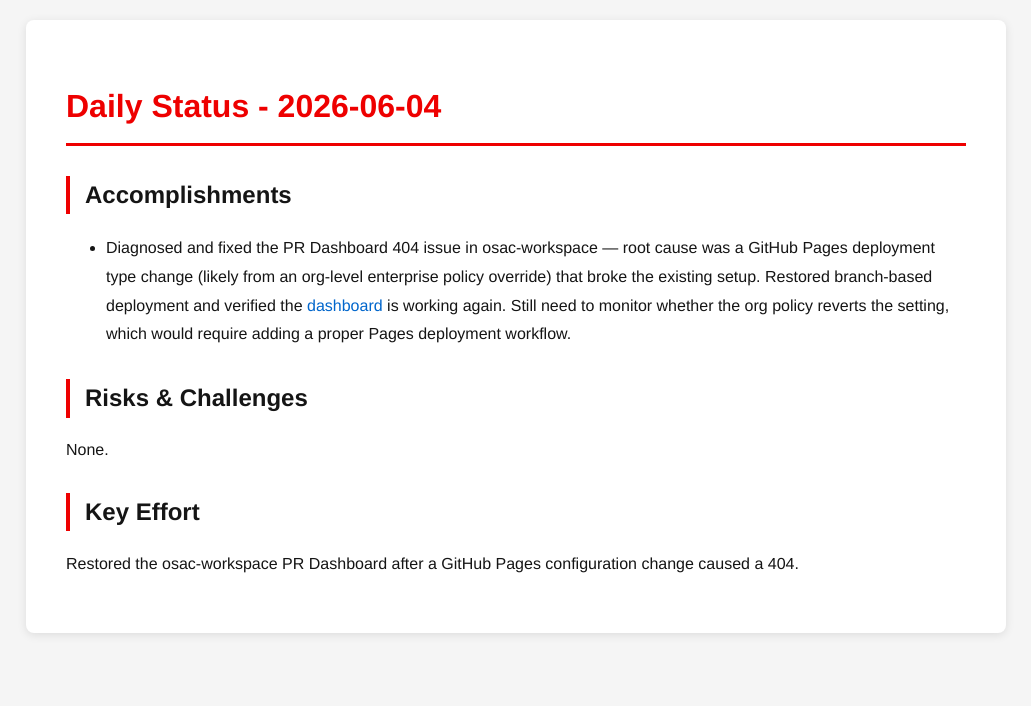
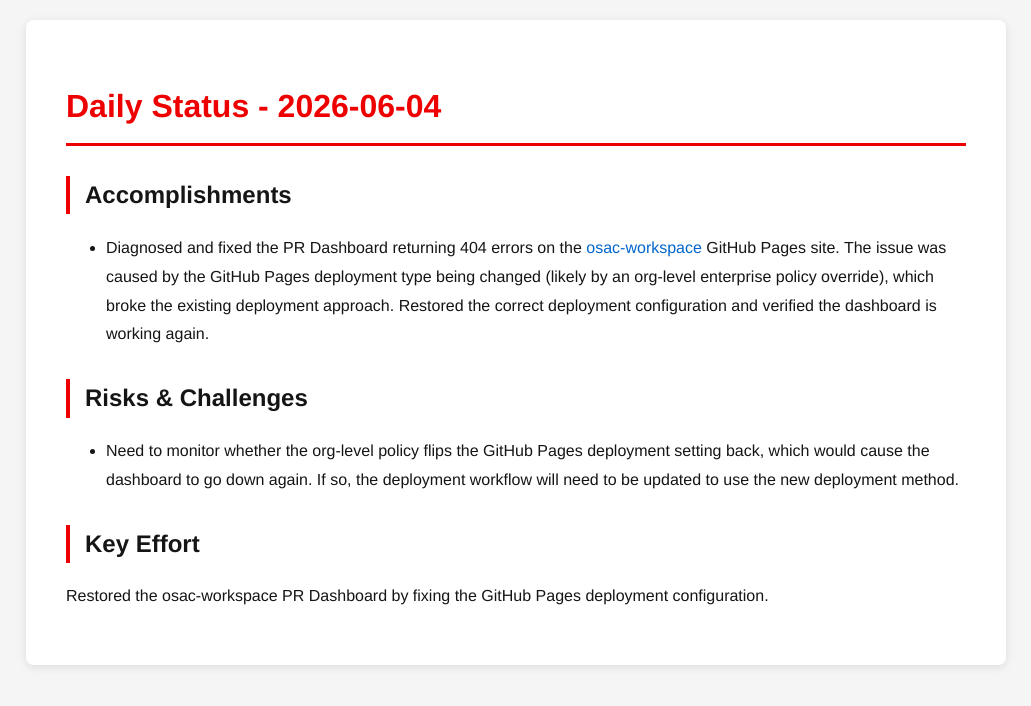
Before and after one commit to tzvatot/daily-status, a Jekyll site: the page built from 2026-06-04.md, in a window 1280 px wide. Shown: the top 706 px of the page, without its empty margins (124-1155 px from the left). Built offline with Jekyll 4.4.1, drawn with Linux system fonts in a browser that asks for light colours.

Commit message:
Daily status update - 2026-06-04

```diff
--- a/2026-06-04.md
+++ b/2026-06-04.md
@@ -7,10 +7,10 @@ date: 2026-06-04
 # Daily Status - 2026-06-04
 
 ## Accomplishments
-- Diagnosed and fixed the PR Dashboard 404 issue in osac-workspace — root cause was a GitHub Pages deployment type change (likely from an org-level enterprise policy override) that broke the existing setup. Restored branch-based deployment and verified the [dashboard](https://osac-project.github.io/osac-workspace/pr-dashboard/) is working again. Still need to monitor whether the org policy reverts the setting, which would require adding a proper Pages deployment workflow.
+- Diagnosed and fixed the PR Dashboard returning 404 errors on the [osac-workspace](https://github.com/osac-project/osac-workspace) GitHub Pages site. The issue was caused by the GitHub Pages deployment type being changed (likely by an org-level enterprise policy override), which broke the existing deployment approach. Restored the correct deployment configuration and verified the dashboard is working again.
 
 ## Risks & Challenges
-None.
+- Need to monitor whether the org-level policy flips the GitHub Pages deployment setting back, which would cause the dashboard to go down again. If so, the deployment workflow will need to be updated to use the new deployment method.
 
 ## Key Effort
-Restored the osac-workspace PR Dashboard after a GitHub Pages configuration change caused a 404.
+Restored the osac-workspace PR Dashboard by fixing the GitHub Pages deployment configuration.
```
